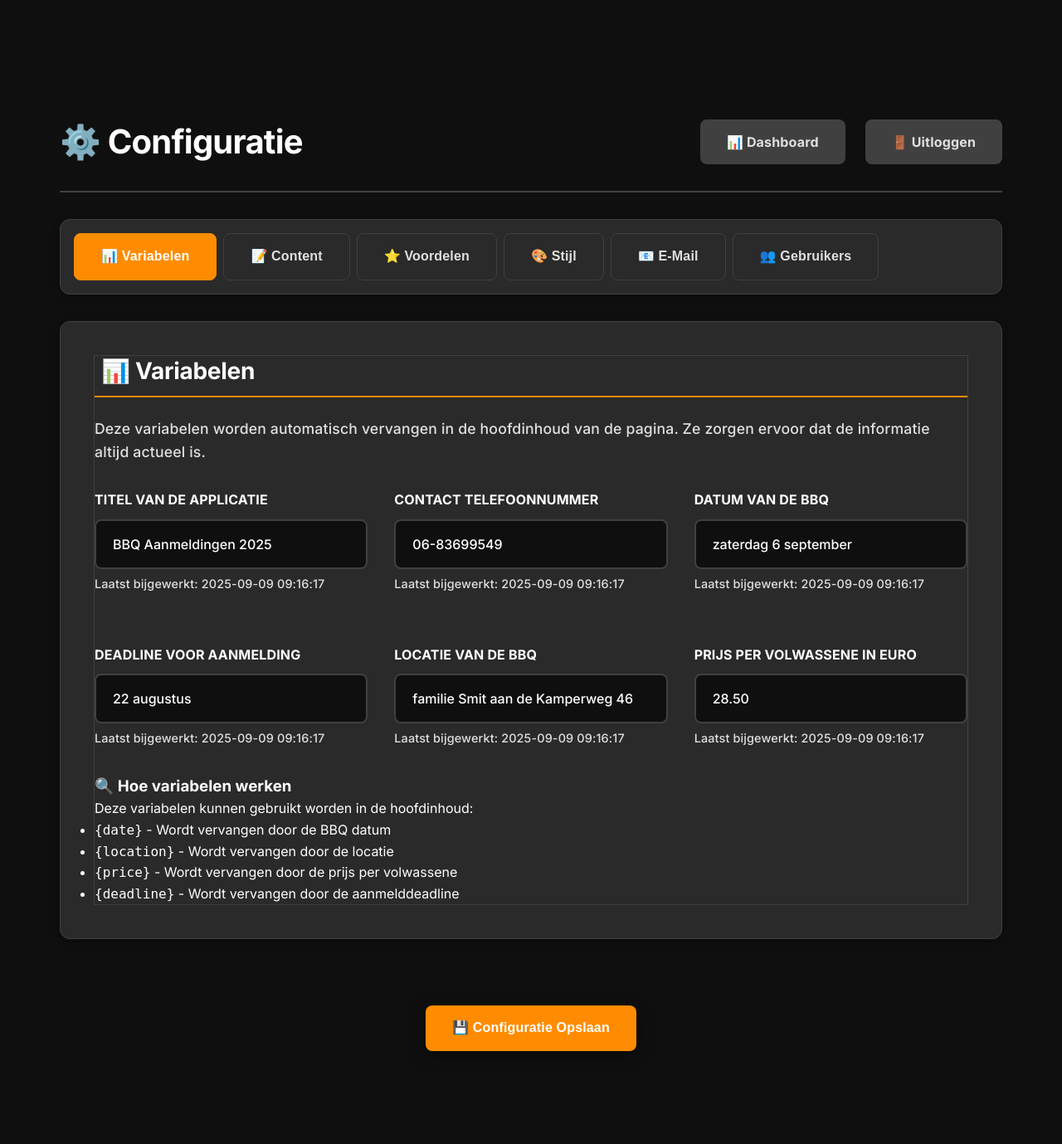
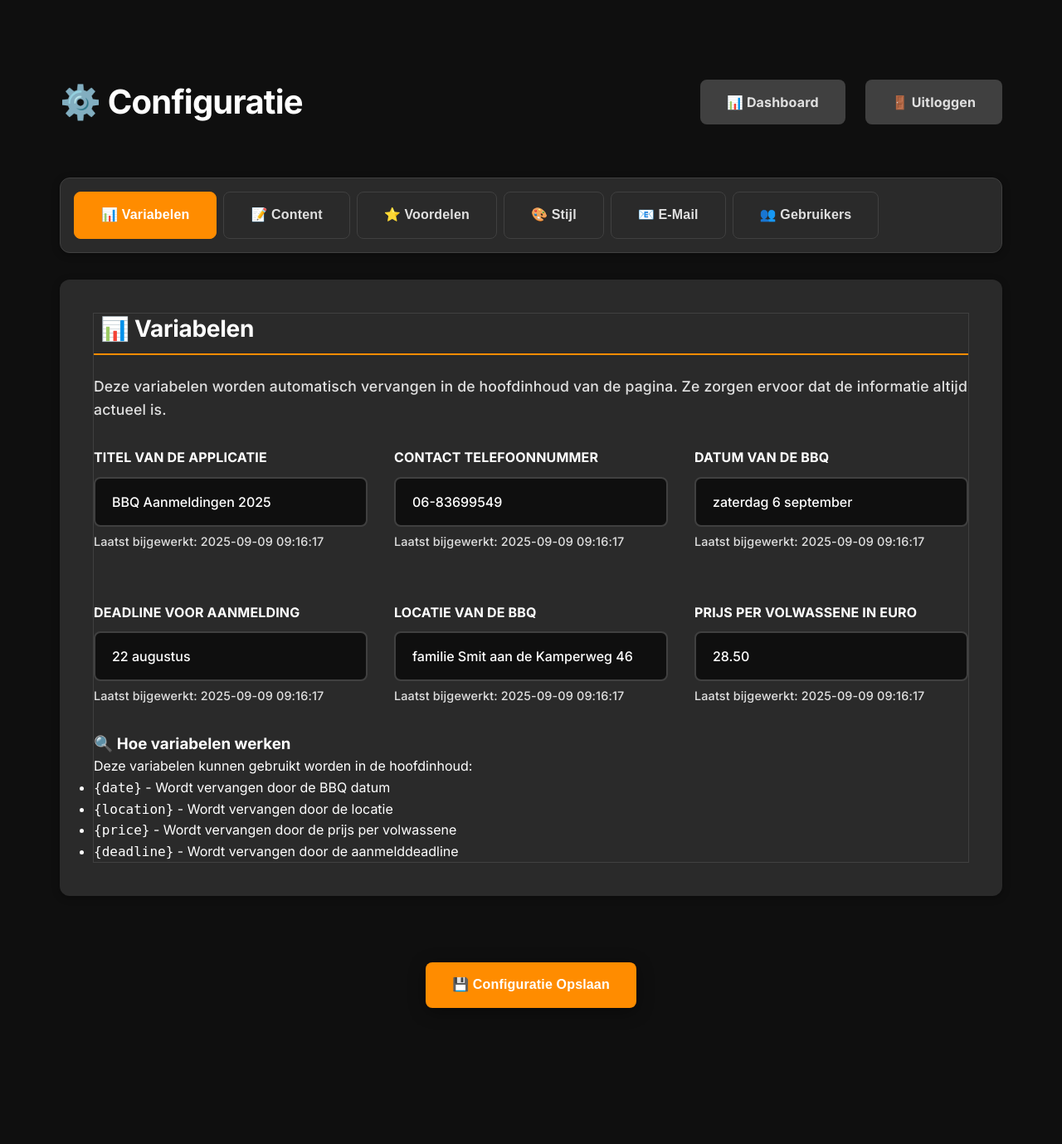
Before and after one commit to kay-arne/BBQ-App, a Flask app: page /admin/config in a window 1280 px wide. Shown: the whole page at 83% size. After the commit the page ends 1215 px from the top, so only its background shows below. Run offline with Flask 3, Linux system fonts and the light colour scheme; the visitor is signed in with stand-in values (Sample User, id 1); data comes from the database, SQL or seed files in the repository; some libraries are stand-ins or nearby versions.

Commit message:
Fix admin page spacing and remove inconsistent borders
🎯 Top Spacing Fix:
- Reduced admin page top padding from 80px to 2rem
- Now matches bottom spacing for consistent layout
- Removes excessive white space above page titles

🎨 Border Consistency:
- Removed thin border from config page tab content
- Removed border-bottom from admin header
- Creates consistent styling across all admin pages
- Eliminates visual inconsistencies in the interface

✨ Visual Improvements:
- Cleaner, more balanced page layout
- Consistent spacing throughout admin interface
- Better visual hierarchy without unnecessary borders
- Professional, unified appearance across all pages

🔧 Technical Changes:
- Updated .admin-page padding-top from 80px to 2rem
- Removed border: 1px solid var(--border-color) from .tab-content
- Removed border-bottom: 2px solid var(--border-color) from .admin-header
- Maintains all other styling and functionality

```diff
--- a/static/style.css
+++ b/static/style.css
@@ -581,7 +581,7 @@
 .admin-page {
     background: var(--darker-bg);
     min-height: 100vh;
-    padding-top: 80px; /* Account for fixed navbar */
+    padding-top: 2rem; /* Reduced from 80px to match bottom spacing */
     font-family: 'Inter', -apple-system, BlinkMacSystemFont, 'Segoe UI', Roboto, sans-serif;
     line-height: 1.6;
     color: var(--text-color);
@@ -599,7 +599,6 @@
     align-items: center;
     padding: 2rem 0;
     margin-bottom: 2rem;
-    border-bottom: 2px solid var(--border-color);
 }
 
 .admin-header h1 {
@@ -1079,7 +1078,6 @@
     padding: 2.5rem;
     border-radius: var(--border-radius);
     box-shadow: var(--shadow-light);
-    border: 1px solid var(--border-color);
     margin-bottom: 2rem;
 }
 
```
